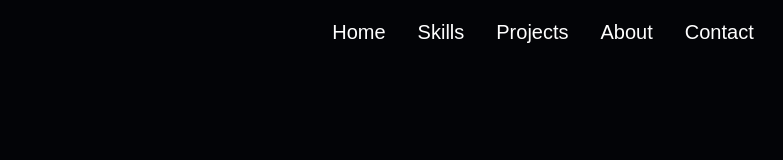
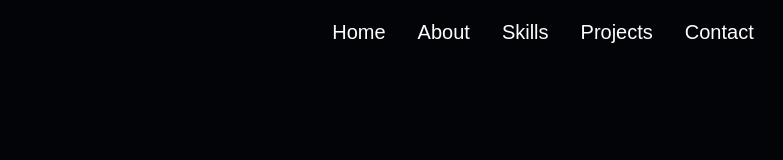
Before and after one commit to ArtemKucheruk/portfolio, a Next.js app: page / in a window 1280 px wide. Shown: the top 160 px of the page, without its empty margins (97-880 px from the left). Built offline with nearby package versions, Linux system fonts and the light colour scheme; a web font is replaced by a local one.

Commit message:
fix: section order (feedback)

```diff
--- a/src/app/page.tsx
+++ b/src/app/page.tsx
@@ -8,9 +8,9 @@ export default function Home() {
   return (
     <main>
       <Hero />
+      <About />
       <Skills />
       <Projects />
-      <About />
       <Contact />
     </main>
   );
--- a/src/components/Header.tsx
+++ b/src/components/Header.tsx
@@ -4,9 +4,9 @@ import { useEffect, useState } from "react";
 
 const NAV_LINKS = [
   { label: "Home", href: "#hero" },
+  { label: "About", href: "#about" },
   { label: "Skills", href: "#skills" },
   { label: "Projects", href: "#projects" },
-  { label: "About", href: "#about" },
   { label: "Contact", href: "#contact" },
 ];
 
--- a/src/components/ScrollController.tsx
+++ b/src/components/ScrollController.tsx
@@ -2,7 +2,7 @@
 
 import { useEffect, useRef } from "react";
 
-const SECTIONS = ["hero", "skills", "projects", "about", "contact"];
+const SECTIONS = ["hero", "about", "skills", "projects", "contact"];
 const DURATION = 1100;
 const TOUCH_THRESHOLD = 40;
 const BOUNDARY_TOLERANCE = 8; // px — how close to edge before triggering next section
```
